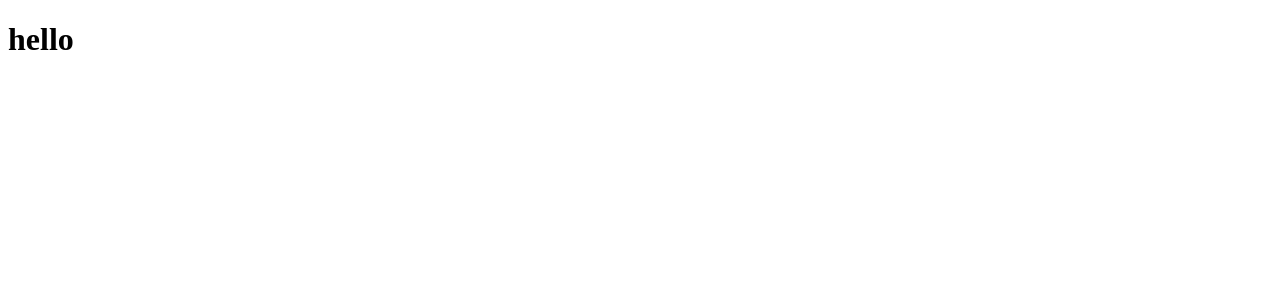
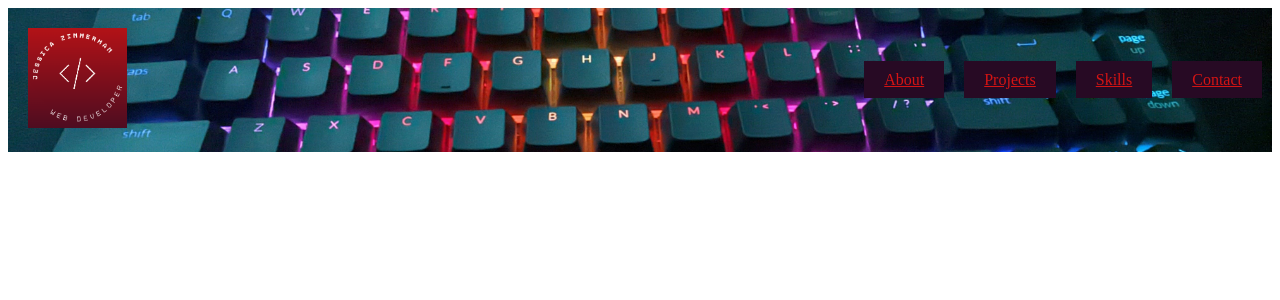
Before and after one commit to Jesszim/github.io, a React (Create React App) app: page / in a window 1280 px wide. Shown: the top 300 px of the page. Built offline with nearby package versions, Linux system fonts and the light colour scheme.

Commit message:
Created Navbar

```diff
--- a/src/App.js
+++ b/src/App.js
@@ -1,8 +1,9 @@
+import Navbar from './Components/Navbar';
 import './App.css';
 
 function App() {
   return (
-   <h1>hello</h1>
+  <Navbar/>
   );
 }
 
--- /dev/null
+++ b/src/Components/Navbar.jsx
@@ -0,0 +1,20 @@
+import logo from "../images/logo.png"
+import "./navbar.css"
+
+function Navbar() {
+  return (
+    <nav id="navbar-container">
+      <div id="left-nav">
+<img src={logo} alt="logo" id="logo"/>
+      </div>
+      <div id="right-nav">
+<a className="navlink" href="">About</a>
+<a className="navlink" href="">Projects</a>
+<a className="navlink" href="">Skills</a>
+<a className="navlink" href="">Contact</a>
+      </div>
+    </nav>
+  )
+}
+
+export default Navbar
--- /dev/null
+++ b/src/Components/navbar.css
@@ -0,0 +1,22 @@
+#navbar-container{
+  background-image: url(/src/images/keyboard.jpg);
+  background-position: center;
+  background-size: cover;
+  display: flex;
+  align-items: center;
+  justify-content: space-between;
+}
+#logo{
+  height: 100px;
+  padding: 20px;
+}
+.navlink{
+  padding: 10px 20px;
+  margin: 0 10px;
+  background-color:#270a24;
+color: #D41414;
+}
+.navlink:hover{
+  background-color:#D41414;
+  color: #270a24;
+}
```
Also changed, not shown: src/images/keyboard.jpg (added), src/images/logo.png (added).
